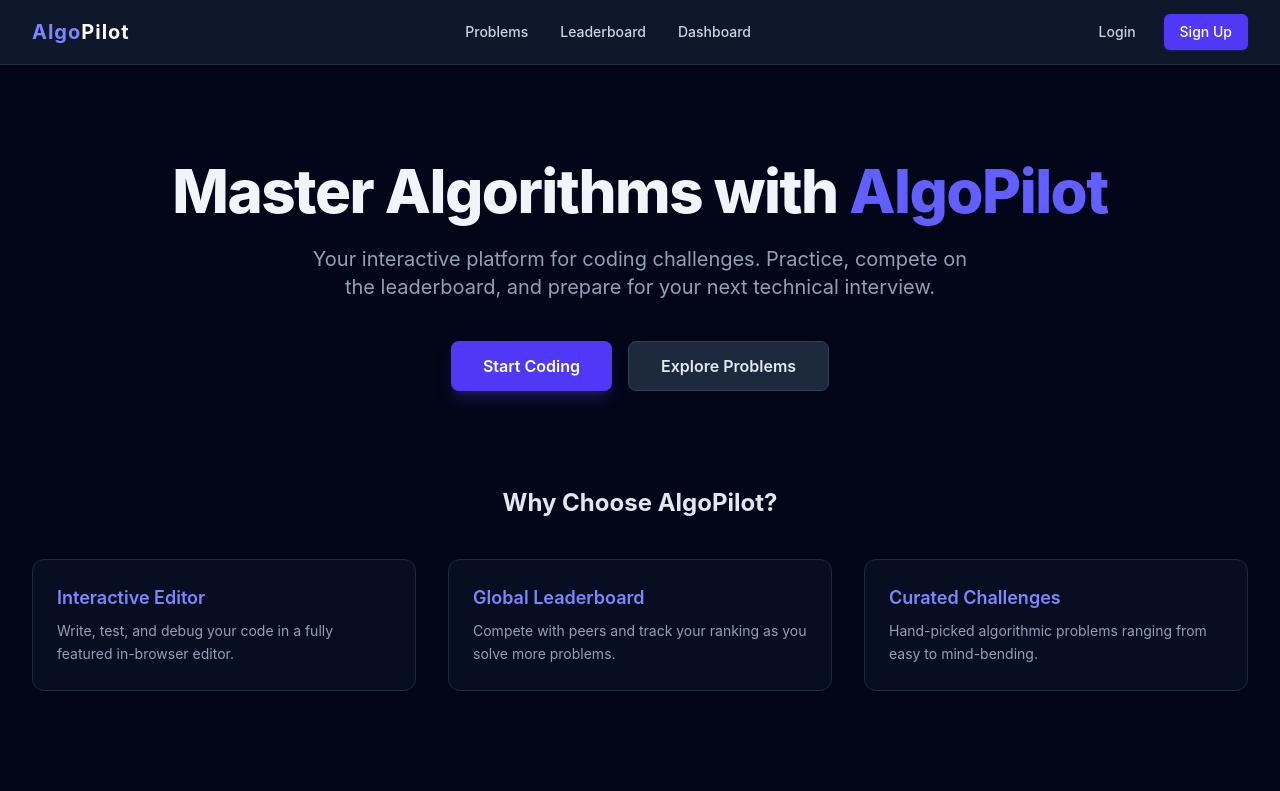
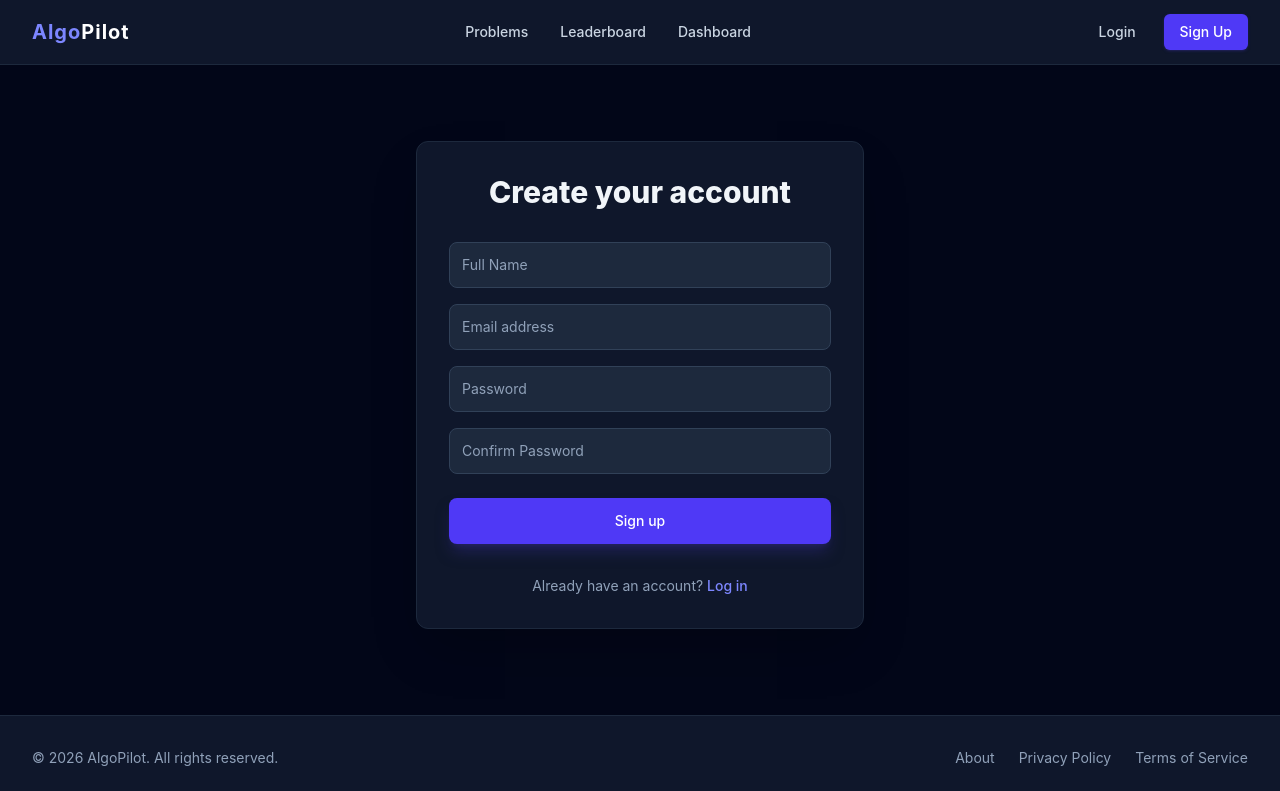
Before and after one commit to chauhanmdsaeem/algopilot, a React app in the folder frontend/: page /signup in a window 1280 px wide. Shown: the top 791 px of the page. Built offline with nearby package versions, Linux system fonts and the light colour scheme; the HTML template or start-up script is replaced by a standard one.

Commit message:
Add login and signup UI with validation

```diff
--- a/frontend/package.json
+++ b/frontend/package.json
@@ -12,7 +12,8 @@
   "dependencies": {
     "@tailwindcss/vite": "^4.3.2",
     "react": "^19.2.7",
-    "react-dom": "^19.2.7"
+    "react-dom": "^19.2.7",
+    "react-router-dom": "^7.18.1"
   },
   "devDependencies": {
     "@eslint/js": "^10.0.1",
--- a/frontend/src/App.jsx
+++ b/frontend/src/App.jsx
@@ -1,20 +1,26 @@
 import React from 'react';
+import { BrowserRouter as Router, Routes, Route } from 'react-router-dom';
 import Navbar from './components/Navbar';
 import Footer from './components/Footer';
 import Home from './pages/Home';
+import Login from './pages/Login';
+import Signup from './pages/Signup';
 
 function App() {
   return (
+    <Router>
       <div className="min-h-screen flex flex-col bg-slate-950 text-slate-100 font-sans selection:bg-indigo-500/30">
         <Navbar />
-
-      {/* Main content area */}
         <main className="flex-grow w-full">
-        <Home />
+          <Routes>
+            <Route path="/" element={<Home />} />
+            <Route path="/login" element={<Login />} />
+            <Route path="/signup" element={<Signup />} />
+          </Routes>
         </main>
-
         <Footer />
       </div>
+    </Router>
   );
 }
 
--- a/frontend/src/components/Navbar.jsx
+++ b/frontend/src/components/Navbar.jsx
@@ -1,3 +1,4 @@
+import { Link } from 'react-router-dom';
 import React from 'react';
 
 const Navbar = () => {
@@ -7,9 +8,9 @@ const Navbar = () => {
         <div className="flex items-center justify-between h-16">
           {/* Logo */}
           <div className="flex-shrink-0 flex items-center">
-            <span className="text-xl font-bold tracking-wider text-indigo-400">
+            <Link to="/" className="text-xl font-bold tracking-wider text-indigo-400">
               Algo<span className="text-white">Pilot</span>
-            </span>
+            </Link>
           </div>
 
           {/* Navigation Links (Placeholders for now) */}
@@ -21,12 +22,12 @@ const Navbar = () => {
 
           {/* Auth Buttons */}
           <div className="flex items-center space-x-4">
-            <button className="text-slate-300 hover:text-white px-3 py-2 rounded-md text-sm font-medium transition-colors duration-200">
+            <Link to="/login" className="text-slate-300 hover:text-white px-3 py-2 rounded-md text-sm font-medium transition-colors duration-200">
               Login
-            </button>
-            <button className="bg-indigo-600 hover:bg-indigo-700 text-white px-4 py-2 rounded-md text-sm font-medium transition-all duration-200 shadow-sm shadow-indigo-900/50">
+            </Link>
+            <Link to="/signup" className="bg-indigo-600 hover:bg-indigo-700 text-white px-4 py-2 rounded-md text-sm font-medium transition-all duration-200 shadow-sm shadow-indigo-900/50">
               Sign Up
-            </button>
+            </Link>
           </div>
         </div>
       </div>
--- /dev/null
+++ b/frontend/src/pages/Login.jsx
@@ -0,0 +1,47 @@
+import React, { useState } from 'react';
+import { Link } from 'react-router-dom';
+
+const Login = () => {
+  const [formData, setFormData] = useState({ email: '', password: '' });
+  const [error, setError] = useState('');
+
+  const handleChange = (e) => {
+    setFormData({ ...formData, [e.target.name]: e.target.value });
+  };
+
+  const handleSubmit = (e) => {
+    e.preventDefault();
+    if (!formData.email || !formData.password) {
+      setError('Please fill in all fields');
+      return;
+    }
+    setError('');
+    console.log('Login data ready for backend:', formData);
+    // Backend integration will go here on Day 12
+  };
+
+  return (
+    <div className="min-h-[80vh] flex items-center justify-center py-12 px-4 sm:px-6 lg:px-8">
+      <div className="max-w-md w-full space-y-8 bg-slate-900 p-8 rounded-xl border border-slate-800 shadow-2xl">
+        <div>
+          <h2 className="text-center text-3xl font-extrabold text-slate-100">Sign in to AlgoPilot</h2>
+        </div>
+        <form className="mt-8 space-y-6" onSubmit={handleSubmit}>
+          {error && <div className="text-red-500 text-sm text-center bg-red-900/20 py-2 rounded border border-red-900/50">{error}</div>}
+          <div className="space-y-4">
+            <input name="email" type="email" required className="appearance-none rounded-lg relative block w-full px-3 py-3 border border-slate-700 bg-slate-800 placeholder-slate-400 text-slate-200 focus:outline-none focus:ring-indigo-500 focus:border-indigo-500 sm:text-sm transition-colors" placeholder="Email address" onChange={handleChange} />
+            <input name="password" type="password" required className="appearance-none rounded-lg relative block w-full px-3 py-3 border border-slate-700 bg-slate-800 placeholder-slate-400 text-slate-200 focus:outline-none focus:ring-indigo-500 focus:border-indigo-500 sm:text-sm transition-colors" placeholder="Password" onChange={handleChange} />
+          </div>
+          <button type="submit" className="w-full flex justify-center py-3 px-4 border border-transparent text-sm font-medium rounded-lg text-white bg-indigo-600 hover:bg-indigo-700 focus:outline-none focus:ring-2 focus:ring-offset-2 focus:ring-indigo-500 focus:ring-offset-slate-900 transition-colors shadow-lg shadow-indigo-900/50">
+            Sign in
+          </button>
+        </form>
+        <p className="text-center text-sm text-slate-400">
+          Don't have an account? <Link to="/signup" className="font-medium text-indigo-400 hover:text-indigo-300">Sign up</Link>
+        </p>
+      </div>
+    </div>
+  );
+};
+
+export default Login;
--- /dev/null
+++ b/frontend/src/pages/Signup.jsx
@@ -0,0 +1,53 @@
+import React, { useState } from 'react';
+import { Link } from 'react-router-dom';
+
+const Signup = () => {
+  const [formData, setFormData] = useState({ name: '', email: '', password: '', confirmPassword: '' });
+  const [error, setError] = useState('');
+
+  const handleChange = (e) => {
+    setFormData({ ...formData, [e.target.name]: e.target.value });
+  };
+
+  const handleSubmit = (e) => {
+    e.preventDefault();
+    if (formData.password !== formData.confirmPassword) {
+      setError('Passwords do not match');
+      return;
+    }
+    if (formData.password.length < 6) {
+      setError('Password must be at least 6 characters');
+      return;
+    }
+    setError('');
+    console.log('Signup data ready for backend:', formData);
+    // Backend integration will go here on Day 12
+  };
+
+  return (
+    <div className="min-h-[80vh] flex items-center justify-center py-12 px-4 sm:px-6 lg:px-8">
+      <div className="max-w-md w-full space-y-8 bg-slate-900 p-8 rounded-xl border border-slate-800 shadow-2xl">
+        <div>
+          <h2 className="text-center text-3xl font-extrabold text-slate-100">Create your account</h2>
+        </div>
+        <form className="mt-8 space-y-6" onSubmit={handleSubmit}>
+          {error && <div className="text-red-500 text-sm text-center bg-red-900/20 py-2 rounded border border-red-900/50">{error}</div>}
+          <div className="space-y-4">
+            <input name="name" type="text" required className="appearance-none rounded-lg relative block w-full px-3 py-3 border border-slate-700 bg-slate-800 placeholder-slate-400 text-slate-200 focus:outline-none focus:ring-indigo-500 focus:border-indigo-500 sm:text-sm transition-colors" placeholder="Full Name" onChange={handleChange} />
+            <input name="email" type="email" required className="appearance-none rounded-lg relative block w-full px-3 py-3 border border-slate-700 bg-slate-800 placeholder-slate-400 text-slate-200 focus:outline-none focus:ring-indigo-500 focus:border-indigo-500 sm:text-sm transition-colors" placeholder="Email address" onChange={handleChange} />
+            <input name="password" type="password" required className="appearance-none rounded-lg relative block w-full px-3 py-3 border border-slate-700 bg-slate-800 placeholder-slate-400 text-slate-200 focus:outline-none focus:ring-indigo-500 focus:border-indigo-500 sm:text-sm transition-colors" placeholder="Password" onChange={handleChange} />
+            <input name="confirmPassword" type="password" required className="appearance-none rounded-lg relative block w-full px-3 py-3 border border-slate-700 bg-slate-800 placeholder-slate-400 text-slate-200 focus:outline-none focus:ring-indigo-500 focus:border-indigo-500 sm:text-sm transition-colors" placeholder="Confirm Password" onChange={handleChange} />
+          </div>
+          <button type="submit" className="w-full flex justify-center py-3 px-4 border border-transparent text-sm font-medium rounded-lg text-white bg-indigo-600 hover:bg-indigo-700 focus:outline-none focus:ring-2 focus:ring-offset-2 focus:ring-indigo-500 focus:ring-offset-slate-900 transition-colors shadow-lg shadow-indigo-900/50">
+            Sign up
+          </button>
+        </form>
+        <p className="text-center text-sm text-slate-400">
+          Already have an account? <Link to="/login" className="font-medium text-indigo-400 hover:text-indigo-300">Log in</Link>
+        </p>
+      </div>
+    </div>
+  );
+};
+
+export default Signup;
```
Also changed, not shown: 1 other file (tests, documents, lock files or other folders). Lines whose indentation alone changed are shown as unchanged.
